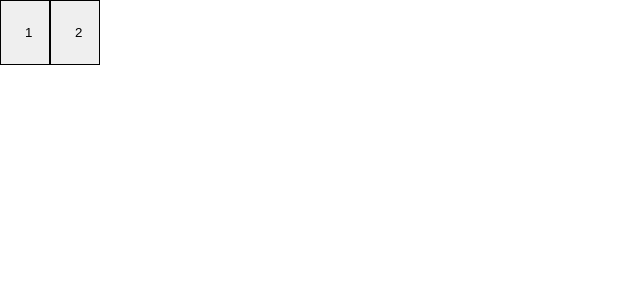
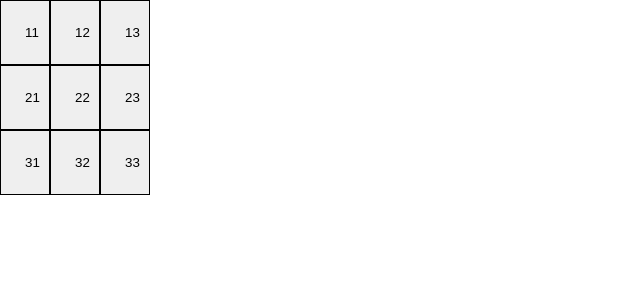
Before and after one commit to bayasshii/helloreact, a React (Create React App) app: page / in a window 1280 px wide. Shown: the top 300 px of the page, without its empty margins (0-640 px from the left). Built offline with nearby package versions, Linux system fonts and the light colour scheme.

Commit message:
座標のリスト

```diff
--- a/src/Board.js
+++ b/src/Board.js
@@ -11,18 +11,31 @@ class Board extends React.Component {
 
   render() {
     const list = [
-      [1, 1],
-      [1, 2],
+      [
+        [1, 1],
+        [1, 2],
+        [1, 3]
+      ],[
+        [2, 1],
+        [2, 2],
+        [2, 3]
+      ],[
+        [3, 1],
+        [3, 2],
+        [3, 3]
+      ]
     ]
     return (
       <div>
-        {
-          list.map((i) =>
-          <Square
-              vlue={i[1]}
-           />
-          )
-        }
+        {list.map((items) =>
+          <div>
+            {items.map((item) =>
+              <Square
+                  vlue={item}
+              />
+            )}
+          </div>
+        )}
       </div>
     );
   }
```
